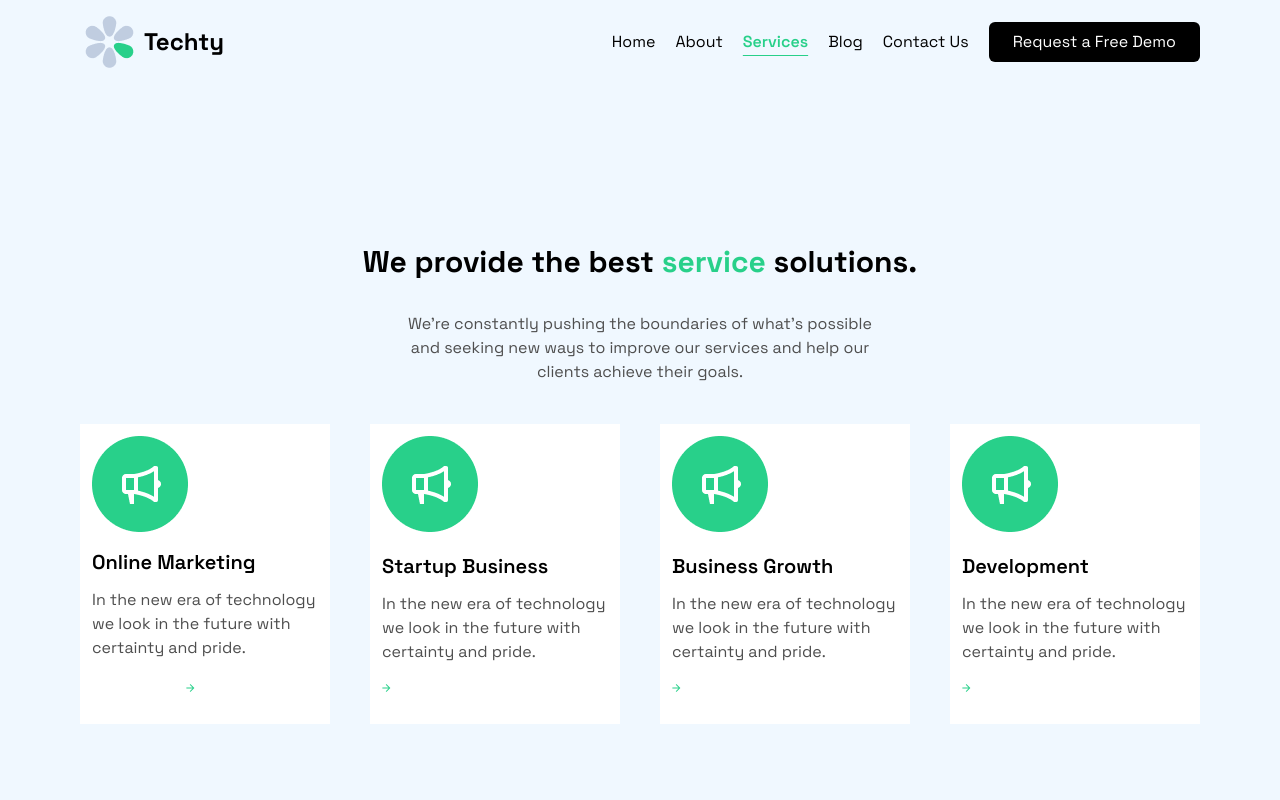
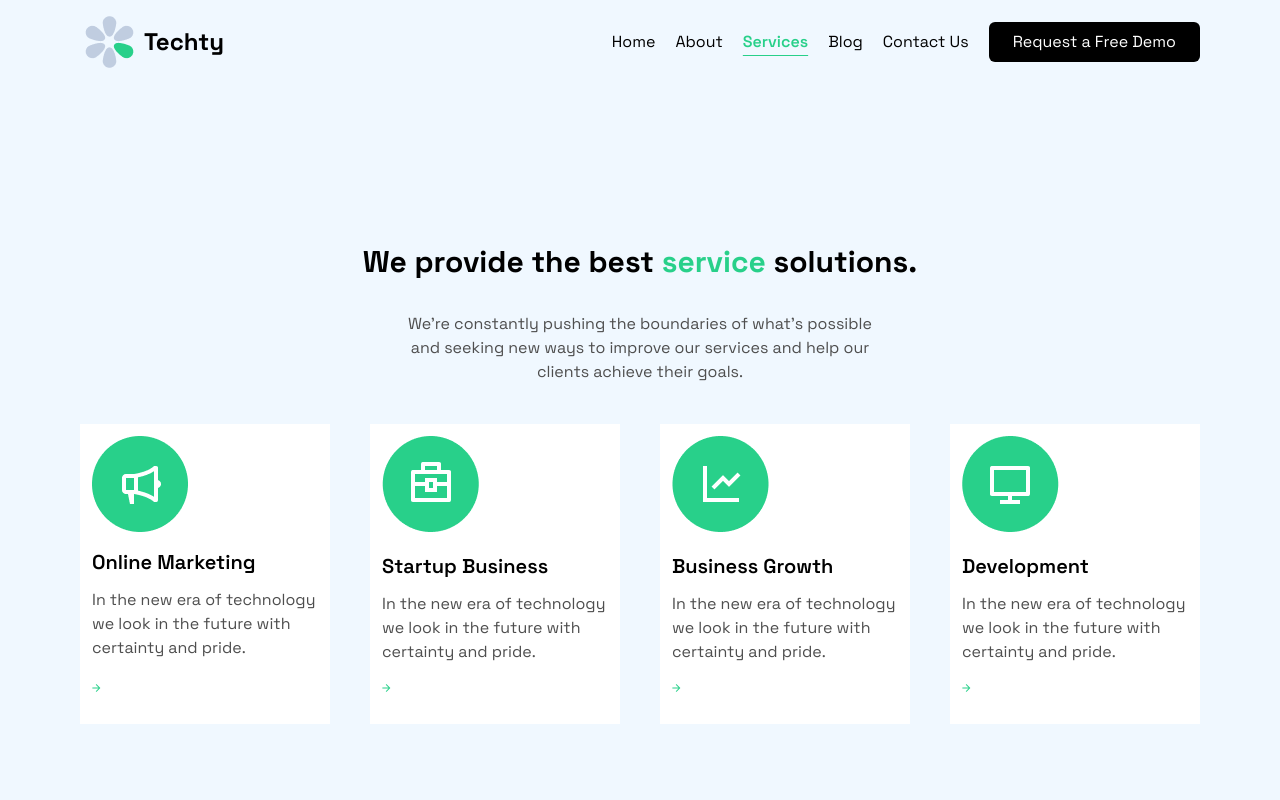
Before and after one commit to Barokah001/Techty-Web, a React (Vite) app: page /services in a window 1280 px wide. Shown: the top 800 px of the page. Built offline with nearby package versions, Linux system fonts and the light colour scheme.

Commit message:
changes made to the service page

```diff
--- a/src/pages/Services.jsx
+++ b/src/pages/Services.jsx
@@ -33,17 +33,17 @@ const Services = () => {
               </p>
             </div>
             <div className="flex items-center space-x-2 group cursor-pointer">
+              <div className="transform transition-all duration-300 group-hover:translate-x-2">
+                <img src="/images/vector5.png" alt="" />
+              </div>
               <span className="opacity-0 translate-x-[-10px] group-hover:opacity-100 group-hover:translate-x-0 transition-all duration-300 text-[#28D08A]">
                 Contact Us
               </span>
-              <div className="transform transition-all duration-300 group-hover:translate-x-2">
-                <img src="/images/vector5.png" alt="" />
-              </div>
             </div>
           </div>
           <div className="flex flex-col gap-5 justify-start p-6 md:p-3 bg-white h-[300px]">
             <div>
-              <img src="/images/vector1.png" alt="" />
+              <img src="/images/vector2.png" alt="" />
             </div>
             <div className="flex flex-col gap-3">
               <h3 className="font-semibold text-xl">Startup Business</h3>
@@ -58,7 +58,7 @@ const Services = () => {
           </div>
           <div className="flex flex-col gap-5 justify-start p-6 md:p-3 bg-white h-[300px]">
             <div>
-              <img src="/images/vector1.png" alt="" />
+              <img src="/images/vector3.png" alt="" />
             </div>
             <div className="flex flex-col gap-3">
               <h3 className="font-semibold text-xl">Business Growth</h3>
@@ -73,7 +73,7 @@ const Services = () => {
           </div>
           <div className="flex flex-col gap-5 justify-start p-6 md:p-3 bg-white h-[300px]">
             <div>
-              <img src="/images/vector1.png" alt="" />
+              <img src="/images/vector4.png" alt="" />
             </div>
             <div className="flex flex-col gap-3">
               <h3 className="font-semibold text-xl">Development</h3>
```
